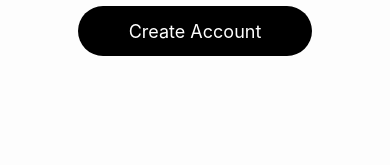
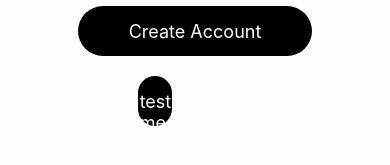
Before and after one commit to Kashif1916/Intership-Project-1, a React Native app: screen / in a window 390 px wide. Shown: the part 469-634 px from the top of the page. Built offline with nearby package versions, Linux system fonts and the light colour scheme.

Commit message:
feat:add  cutom button

```diff
--- a/Screens/home.jsx
+++ b/Screens/home.jsx
@@ -1,7 +1,8 @@
-import { View , Image , Text , TextInput , Button ,TouchableOpacity } from 'react-native';
+import { View , Image , Text , TextInput  ,TouchableOpacity } from 'react-native';
 import {styles} from './register.style';
 import Register from './register';
 import { useNavigation } from '@react-navigation/native';
+import {Button} from '../components';
 
 
 export default function Home() {
@@ -40,12 +41,15 @@ export default function Home() {
           <Text style={{color: 'white' ,fontSize: 18, }}> Login </Text>
         </View>
 
+
         </TouchableOpacity>
       <View style={{marginTop: 10 ,width: '60%'}}  >
         <TouchableOpacity style={styles.buttonCon} onPress={onPressButton}>
         <Text style={{color: 'white' ,fontSize: 18, }}> Create Account </Text>
       </TouchableOpacity>
       </View>
+      <Button title="test me" onPress={onPressButton} />
     </View>
-  );
-}
+
+
+  );}
--- /dev/null
+++ b/components/atoms/button.jsx
@@ -0,0 +1,55 @@
+import React from 'react';
+import {View, Text, TouchableOpacity, StyleSheet} from 'react-native';
+
+
+/**
+ *
+ * properties for button
+ * title
+ * onPress
+ * icon name
+ * icon size
+ * icon color
+ * icon family
+ *
+ */
+export  function Button({
+    title,
+    onPress,
+    showIcon = false,
+    iconName="",
+    iconSize = 20,
+    iconColor="white",
+    iconFamily="Ionicons",
+
+}) {
+
+    return (
+       <View style={{marginTop: 20}} >
+             <TouchableOpacity style={styles.buttonCon} onPress={onPress} >
+               <View >
+                 <Text style={styles.buttonText}> {title} </Text>
+               </View>
+               </TouchableOpacity>
+               </View>
+    )};
+
+const styles = StyleSheet.create({
+buttonCon: {
+            backgroundColor: '#000000',
+            justifyContent: 'center',
+            alignItems: 'center',
+            borderRadius: 30,
+            width: '30%',
+
+            height: 50,
+        },
+buttonText: {
+    paddingHorizontal: 20,
+    color: 'white',
+    fontSize: 18,
+},
+
+
+
+});
--- /dev/null
+++ b/components/index.js
@@ -0,0 +1 @@
+export  {Button} from './atoms/button';
```
Also changed, not shown: 1 other file (tests, documents, lock files or other folders).
